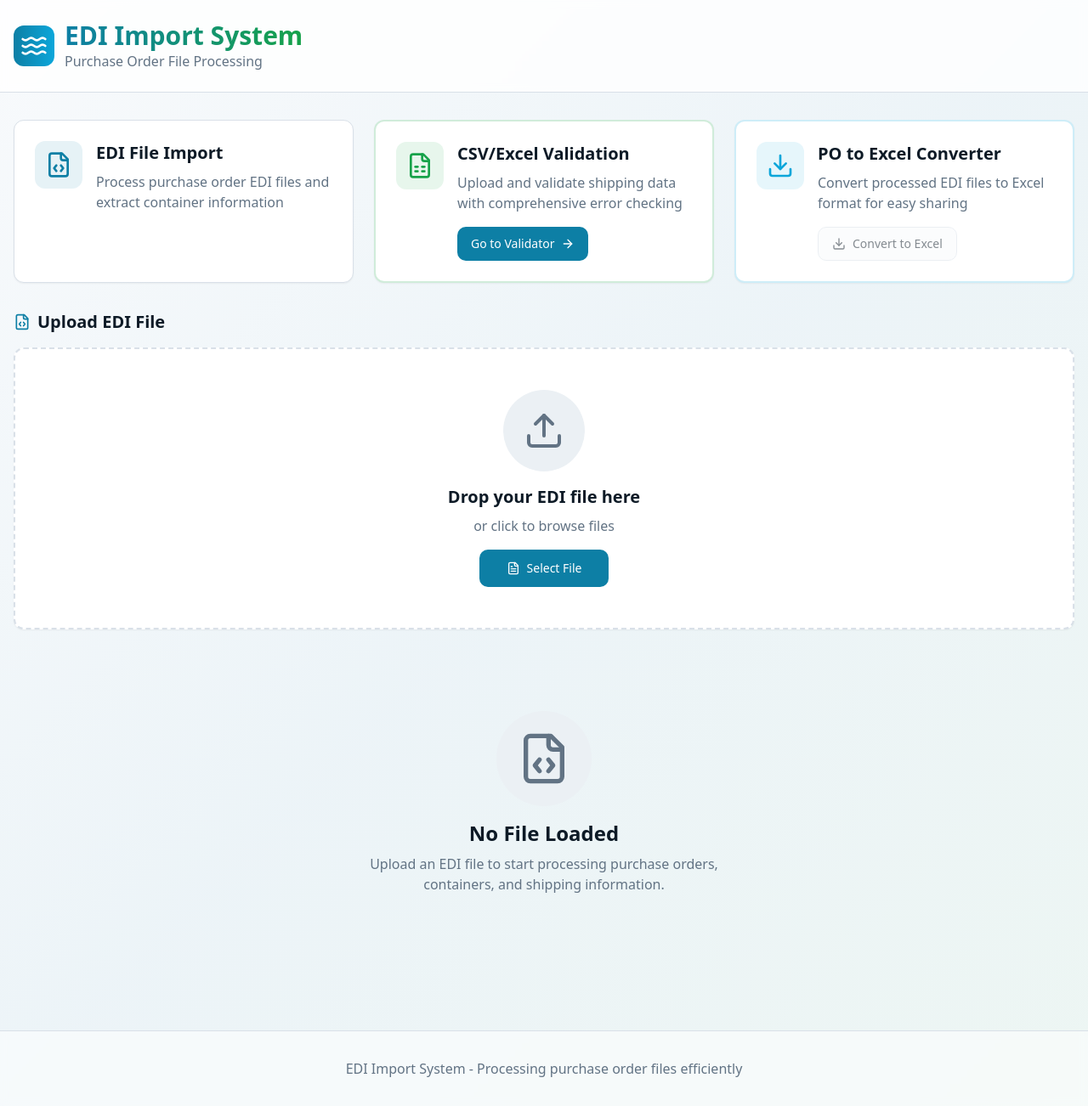
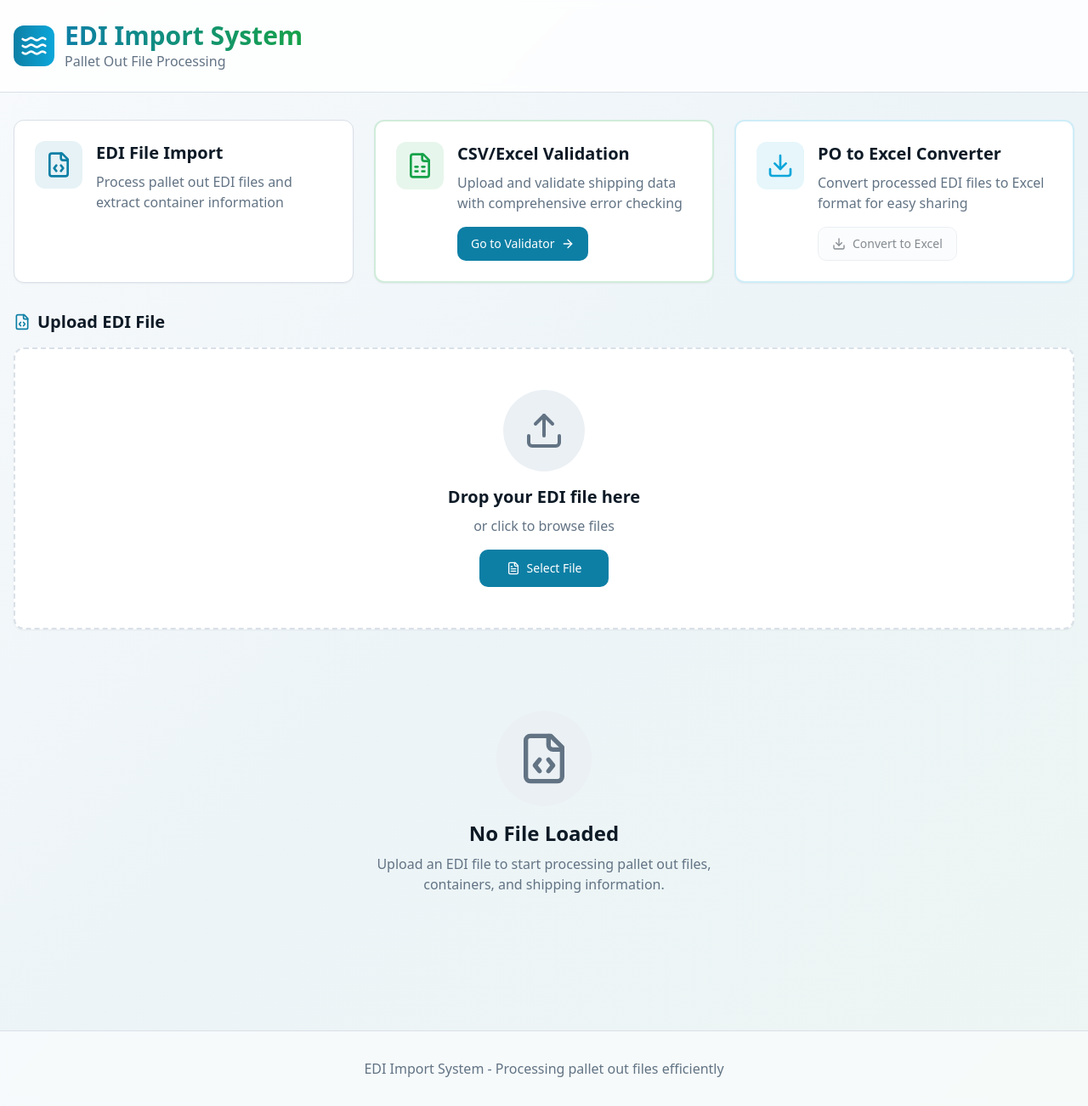
Before and after one commit to BMA2002/aqua-growth-lab, a React (Vite) app: page / in a window 1280 px wide. Shown: the whole page at 85% size. Built offline with nearby package versions, Linux system fonts and the light colour scheme; the HTML template or start-up script is replaced by a standard one.

Commit message:
Refactor: Change "Purchase order" to "Pallet Out"
Update UI text to reflect the change from "Purchase order" to "Pallet Out".

```diff
--- a/src/pages/Index.tsx
+++ b/src/pages/Index.tsx
@@ -101,7 +101,7 @@ const Index = () => {
               <h1 className="text-3xl font-bold bg-gradient-to-r from-primary to-secondary bg-clip-text text-transparent">
                 EDI Import System
               </h1>
-              <p className="text-muted-foreground">Purchase Order File Processing</p>
+              <p className="text-muted-foreground">Pallet Out File Processing</p>
             </div>
           </div>
         </div>
@@ -119,7 +119,7 @@ const Index = () => {
               <div className="flex-1">
                 <h3 className="text-xl font-semibold mb-2">EDI File Import</h3>
                 <p className="text-muted-foreground">
-                  Process purchase order EDI files and extract container information
+                  Process pallet out EDI files and extract container information
                 </p>
               </div>
             </div>
@@ -212,7 +212,7 @@ const Index = () => {
             </div>
             <h3 className="text-2xl font-semibold mb-2">No File Loaded</h3>
             <p className="text-muted-foreground max-w-md mx-auto">
-              Upload an EDI file to start processing purchase orders, containers, and shipping information.
+              Upload an EDI file to start processing pallet out files, containers, and shipping information.
             </p>
           </section>
         )}
@@ -221,7 +221,7 @@ const Index = () => {
       {/* Footer */}
       <footer className="border-t mt-16 py-8 bg-card/50 backdrop-blur-sm">
         <div className="container mx-auto px-4 text-center text-muted-foreground">
-          <p>EDI Import System - Processing purchase order files efficiently</p>
+          <p>EDI Import System - Processing pallet out files efficiently</p>
         </div>
       </footer>
     </div>
```
